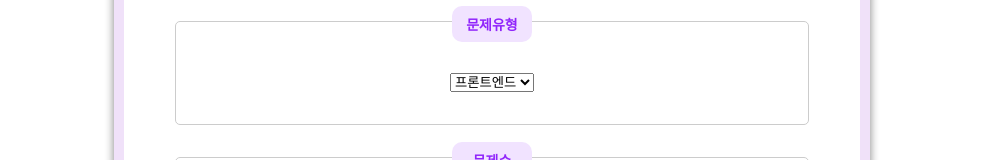
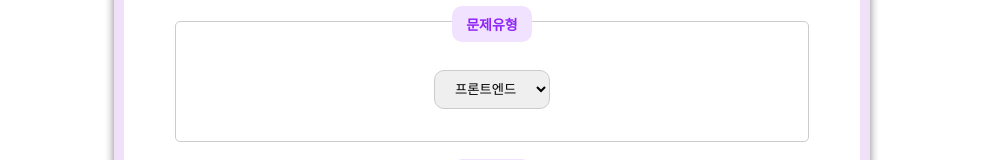
Before and after one commit to haileyham/study-now, a Next.js app: page /quiz in a window 1280 px wide. Shown: the part 277-437 px from the top of the page, without its empty margins (148-1130 px from the left). Built offline with nearby package versions, Linux system fonts and the light colour scheme.

Commit message:
(#11) design : select/option 수정

```diff
--- a/components/quiz/page.module.scss
+++ b/components/quiz/page.module.scss
@@ -109,6 +109,15 @@
       padding: 0.5rem;
     }
     select {
+      padding: 10px 1rem;
+      border: 1px solid rgb(204, 204, 204);
+      border-radius: var(--border-radius-m);
+      cursor: pointer;
+      option {
+        padding: 3rem 0;
+        border-radius: 1rem;
+        color: #9025fb;
+      }
     }
     // 각 name
     .settingName {
```
